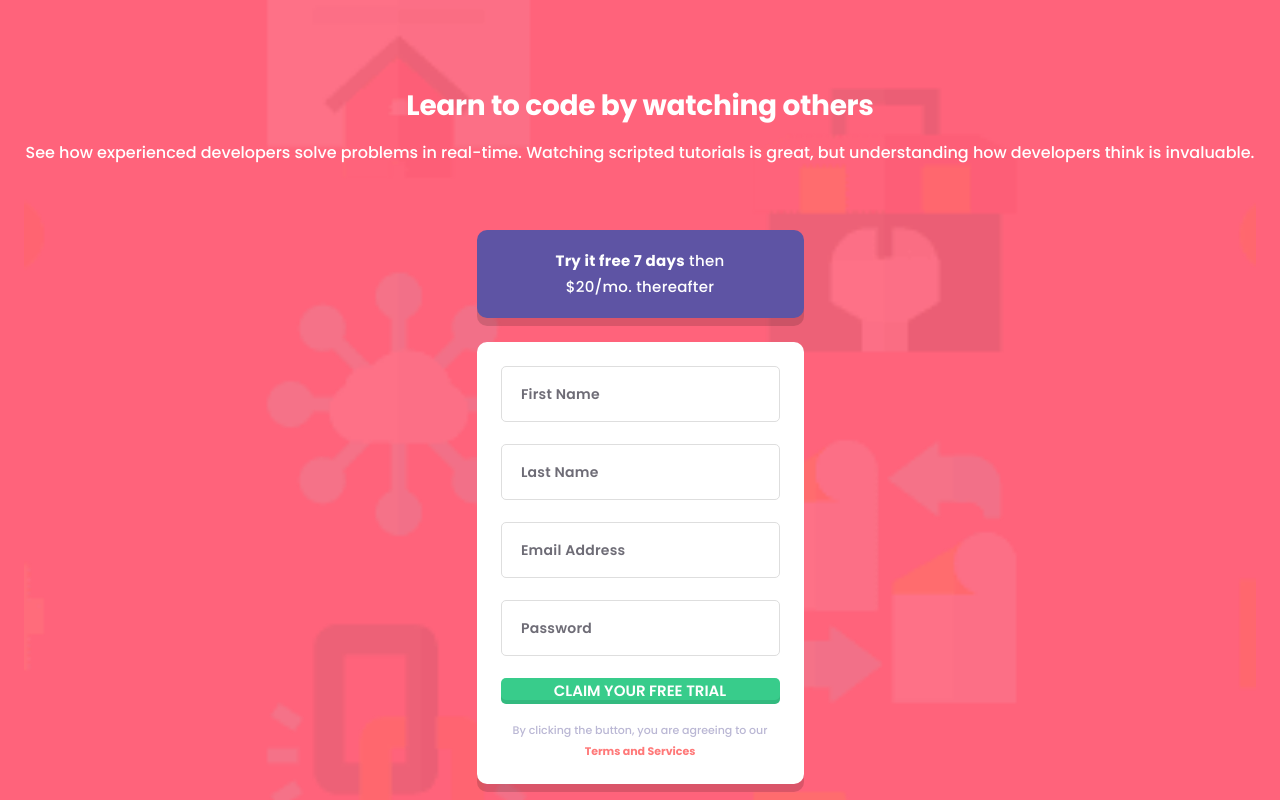
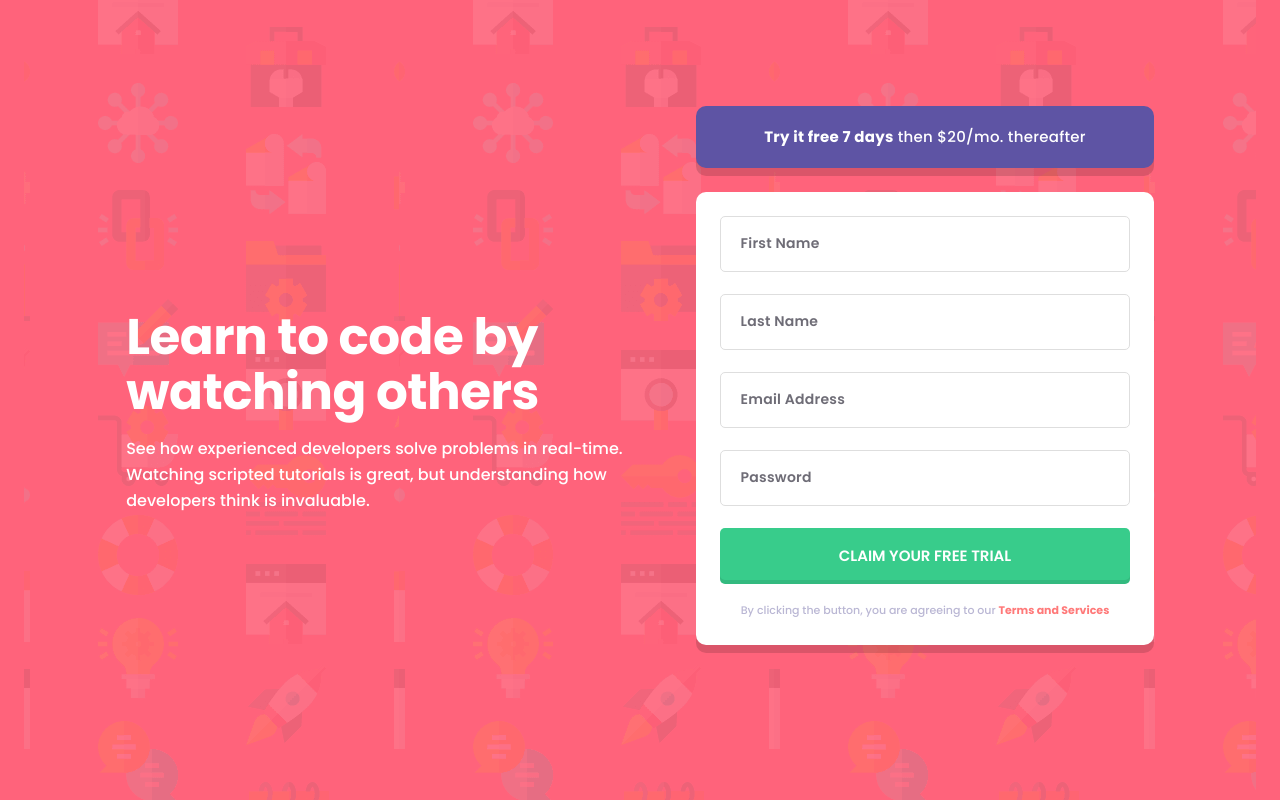
Before and after one commit to AlexanderGrigoryan/Intro-Component-with-Sign-Up-Form, a React (Create React App) app: page / in a window 1280 px wide. Built offline with nearby package versions, Linux system fonts and the light colour scheme.

Commit message:
style: make responsive layout

```diff
--- a/src/App.tsx
+++ b/src/App.tsx
@@ -41,10 +41,16 @@ const MainContainer = styled.main`
 
 const Content = styled.div`
   background-image: url(${MobileBackground});
-  background-repeat: no-repeat;
-  background-size: cover;
+  /* background-repeat: no-repeat; */
+  /* background-size: cover; */
   width: 100%;
   height: 100%;
   min-height: 100vh;
 
+  @media screen and (min-width: 1024px) {
+    display: flex;
+    align-items: center;
+    justify-content: center;
+    column-gap: 45px;
+  }
 `;
--- a/src/components/Form.tsx
+++ b/src/components/Form.tsx
@@ -1,6 +1,6 @@
 import React, { useState } from "react";
-import { SubmitHandler, useForm } from "react-hook-form";
-import styled from "styled-components";
+import { FieldErrorsImpl, SubmitHandler, useForm } from "react-hook-form";
+import styled, { css } from "styled-components";
 import schema from "../schema";
 import { FormTypes } from "../types";
 import { yupResolver } from "@hookform/resolvers/yup";
@@ -32,6 +32,7 @@ function Form() {
       <FormContainer onSubmit={handleSubmit(onSubmit)}>
         <InputBlock>
           <Input
+            errors={errors}
             type="text"
             id="firstName"
             placeholder="First Name"
@@ -41,6 +42,7 @@ function Form() {
         </InputBlock>
         <InputBlock>
           <Input
+            errors={errors}
             type="text"
             id="lastName"
             placeholder="Last Name"
@@ -50,6 +52,7 @@ function Form() {
         </InputBlock>
         <InputBlock>
           <Input
+            errors={errors}
             type="email"
             id="email"
             placeholder="Email Address"
@@ -59,6 +62,7 @@ function Form() {
         </InputBlock>
         <InputBlock>
           <Input
+            errors={errors}
             type="password"
             id="password"
             placeholder="Password"
@@ -87,7 +91,8 @@ const Container = styled.div`
 `;
 
 const Info = styled.div`
-  width: 327px;
+  width: 100%;
+  max-width: 540px;
   border-radius: 10px;
   background: #5e54a4;
   box-shadow: 0px 8px 0px 0px #00000025;
@@ -98,6 +103,10 @@ const Info = styled.div`
   line-height: 26px;
   letter-spacing: 0.2678571045398712px;
   color: #ffffff;
+
+  @media screen and (min-width: 768px) {
+    padding: 18px 68px;
+  }
 `;
 
 const Span = styled.span`
@@ -105,8 +114,9 @@ const Span = styled.span`
 `;
 
 const FormContainer = styled.form`
-  width: 327px;
-  height: 442px;
+  width: 100%;
+  max-width: 540px;
+  min-height: 442px;
   border-radius: 10px;
   background: #ffffff;
   box-shadow: 0px 8px 0px 0px #00000025;
@@ -117,15 +127,24 @@ const FormContainer = styled.form`
   row-gap: 16px;
 `;
 
-const InputBlock = styled.div``;
+const InputBlock = styled.div`
+  width: 100%;
+  max-width: 540px;
+`;
 
-const Input = styled.input`
-  width: 279px;
+const Input = styled.input(
+  (props: { errors: Partial<FieldErrorsImpl<FormTypes>> }) => css`
+    width: 100%;
     height: 56px;
     border-radius: 5px;
     padding-left: 19.41px;
     background: #ffffff;
-  border: 1px solid #dedede;
+    border: ${props.errors.firstName?.message ||
+    props.errors.lastName?.message ||
+    props.errors.email?.message ||
+    props.errors.password?.message
+      ? "2px solid #FF7979"
+      : "1px solid #dedede"};
     font-family: "Poppins", sans-serif;
     font-size: 14px;
     font-weight: 600;
@@ -140,10 +159,12 @@ const Input = styled.input`
     &:focus {
       outline: 1px solid #5e54a4;
     }
-`;
+  `
+);
 
 const Button = styled.button`
-  width: 279px;
+  width: 100%;
+  max-width: 540px;
   height: 56px;
   border-radius: 5px;
   background: #38cc8b;
--- a/src/components/Information.tsx
+++ b/src/components/Information.tsx
@@ -23,6 +23,10 @@ const Container = styled.div`
   row-gap: 16px;
   padding-top: 88px;
   margin-bottom: 64px;
+
+  @media screen and (min-width: 1024px) {
+    max-width: 525px;
+  }
 `;
 
 const Title = styled.h1`
@@ -31,6 +35,13 @@ const Title = styled.h1`
   line-height: 36px;
   letter-spacing: -0.2916666865348816px;
   color: #ffffff;
+
+  @media screen and (min-width: 1024px) {
+    font-size: 50px;
+    line-height: 55px;
+    letter-spacing: -0.5208333134651184px;
+    text-align: left;
+  }
 `;
 
 const Text = styled.p`
@@ -38,4 +49,8 @@ const Text = styled.p`
   font-weight: 500;
   line-height: 26px;
   color: #ffffff;
+
+  @media screen and (min-width: 1024px) {
+    text-align: left;
+  }
 `;
```
Lines whose indentation alone changed are shown as unchanged.
